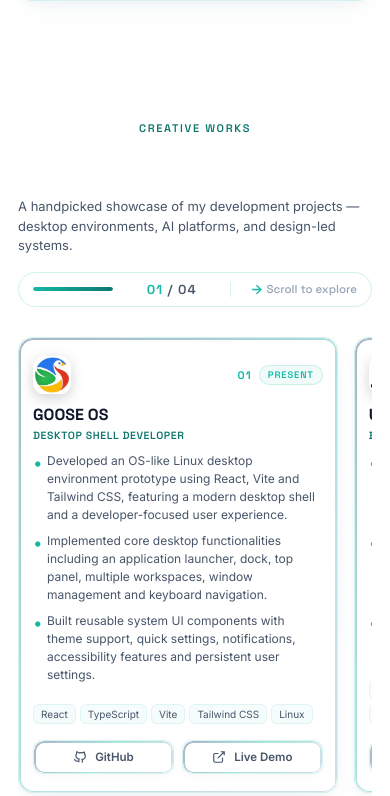
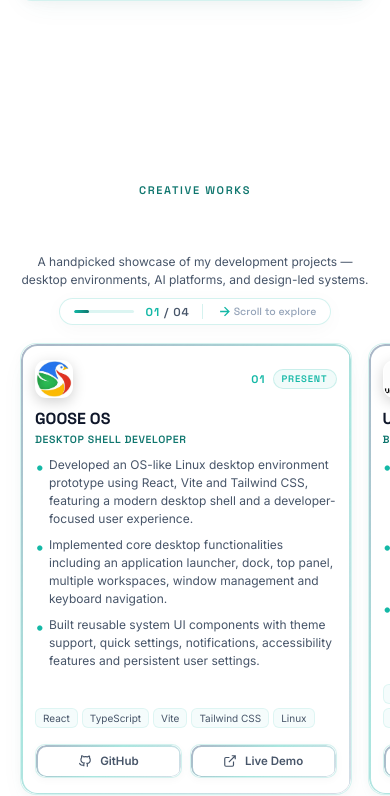
Before and after one commit to gowsik02/Gowsik.Off, a website built with Vite: page index.html in a window 390 px wide. Shown: the part 5438-6234 px from the top of the page. Built offline with nearby package versions, Linux system fonts and the light colour scheme; a web font is replaced by a local one.

Commit message:
feat: add base stylesheet and core script for portfolio application

```diff
--- a/src/main.js
+++ b/src/main.js
@@ -385,11 +385,17 @@ function initProjectsHorizontalScroll() {
 
     const mm = gsap.matchMedia();
 
-    mm.add("(min-width: 769px)", () => {
+    mm.add({
+        isDesktop: "(min-width: 769px)",
+        isMobile: "(max-width: 768px)"
+    }, (context) => {
+        const { isMobile } = context.conditions;
+
         const getScrollDistance = () => {
             const trackWidth = track.scrollWidth;
             const containerWidth = viewport ? viewport.clientWidth : window.innerWidth;
-            return Math.max(0, trackWidth - containerWidth + 40);
+            const extraPad = isMobile ? 24 : 48;
+            return Math.max(0, trackWidth - containerWidth + extraPad);
         };
 
         const horizontalTween = gsap.to(track, {
@@ -398,20 +404,27 @@ function initProjectsHorizontalScroll() {
             scrollTrigger: {
                 trigger: section,
                 start: "top top",
-                end: () => `+=${Math.max(window.innerHeight * 1.8, getScrollDistance() * 1.25)}`,
+                end: () => {
+                    const dist = getScrollDistance();
+                    return isMobile
+                        ? `+=${Math.max(window.innerHeight * 2, dist * 1.35)}`
+                        : `+=${Math.max(window.innerHeight * 1.8, dist * 1.25)}`;
+                },
                 pin: true,
-                scrub: 0.8,
+                scrub: isMobile ? 0.6 : 0.8,
                 invalidateOnRefresh: true,
                 anticipatePin: 1,
                 onUpdate: (self) => {
                     const progress = self.progress;
                     if (progressBar) {
-                        const pct = Math.min(100, Math.max(25, Math.round(25 + progress * 75)));
+                        const totalCards = cards.length;
+                        const minPct = Math.round(100 / totalCards);
+                        const pct = Math.min(100, Math.max(minPct, Math.round(minPct + progress * (100 - minPct))));
                         progressBar.style.width = `${pct}%`;
                     }
                     if (activeNum) {
                         const totalCards = cards.length;
-                        const activeIdx = Math.min(totalCards, Math.max(1, Math.floor(progress * totalCards * 0.96) + 1));
+                        const activeIdx = Math.min(totalCards, Math.max(1, Math.floor(progress * totalCards * 0.98) + 1));
                         activeNum.textContent = activeIdx < 10 ? `0${activeIdx}` : `${activeIdx}`;
                     }
                 }
@@ -423,11 +436,6 @@ function initProjectsHorizontalScroll() {
             horizontalTween.kill();
             gsap.set(track, { clearProps: "transform" });
         };
-    });
-
-    mm.add("(max-width: 768px)", () => {
-        gsap.set(track, { clearProps: "transform" });
-        if (progressBar) progressBar.style.width = "100%";
     });
 }
 
--- a/src/style.css
+++ b/src/style.css
@@ -1380,44 +1380,52 @@ button {
 
 .projects-top-bar {
     display: flex;
-    align-items: flex-end;
-    justify-content: space-between;
-    gap: 24px;
+    flex-direction: column;
+    align-items: center;
+    justify-content: center;
+    text-align: center;
+    gap: 16px;
     margin-bottom: 28px;
     width: 100%;
-    flex-wrap: wrap;
 }
 
 .projects-section-header {
     margin-bottom: 0 !important;
-    text-align: left;
+    text-align: center;
+    max-width: 720px;
+    display: flex;
+    flex-direction: column;
+    align-items: center;
+}
+
+.projects-section-header .section-title {
+    text-align: center;
+    margin: 6px 0 10px;
+}
+
+.projects-section-header .eyebrow {
+    justify-content: center;
+    display: inline-flex;
+}
+
+.projects-section-header .section-desc {
+    text-align: center;
+    margin: 0 auto;
     max-width: 620px;
 }
 
-.projects-section-header .section-title {
-    text-align: left;
-    margin: 6px 0 10px;
-}
-
-.projects-section-header .eyebrow {
-    justify-content: flex-start;
-}
-
-.projects-section-header .section-desc {
-    text-align: left;
-    margin: 0;
-}
-
 .projects-nav-hint {
-    display: flex;
-    align-items: center;
+    display: inline-flex;
+    align-items: center;
+    justify-content: center;
     gap: 16px;
-    background: rgba(255, 255, 255, 0.04);
+    background: rgba(255, 255, 255, 0.7);
     border: 1px solid var(--glass-border);
-    padding: 10px 20px;
+    padding: 8px 18px;
     border-radius: 30px;
     backdrop-filter: blur(14px);
     -webkit-backdrop-filter: blur(14px);
+    box-shadow: 0 4px 20px rgba(0, 0, 0, 0.03);
 }
 
 .projects-progress-track {
@@ -2605,48 +2613,101 @@ button {
         border-radius: 6px
     }
     #projects.projects-pinned-section {
-        min-height: auto;
-        padding: 70px 18px 50px;
-        display: block;
+        min-height: 100vh;
+        min-height: 100dvh;
+        height: 100vh;
+        height: 100dvh;
+        padding: 0;
+        display: flex;
+        align-items: center;
+        justify-content: center;
+        overflow: hidden;
+        position: relative;
     }
     .projects-pinned-inner {
-        min-height: auto;
-        padding: 0;
+        width: 100%;
+        height: 100%;
+        min-height: 100vh;
+        min-height: 100dvh;
+        padding: 60px 16px 20px;
+        display: flex;
+        flex-direction: column;
+        justify-content: center;
+        align-items: center;
+        box-sizing: border-box;
     }
     .projects-top-bar {
         flex-direction: column;
-        align-items: flex-start;
-        gap: 16px;
-        margin-bottom: 20px;
+        align-items: center;
+        text-align: center;
+        gap: 10px;
+        margin-bottom: 14px;
+        width: 100%;
     }
     .projects-section-header {
         max-width: 100%;
+        text-align: center;
+        align-items: center;
+        display: flex;
+        flex-direction: column;
+    }
+    .projects-section-header .eyebrow {
+        justify-content: center;
+        display: inline-flex;
+    }
+    .projects-section-header .section-title {
+        text-align: center;
+        margin: 4px 0 6px;
+    }
+    .projects-section-header .section-desc {
+        text-align: center;
+        max-width: 100%;
+        font-size: 12px;
+        line-height: 1.45;
+        margin: 0 auto;
     }
     .projects-nav-hint {
+        width: auto;
+        box-sizing: border-box;
+        justify-content: center;
+        padding: 5px 14px;
+        gap: 12px;
+    }
+    .projects-progress-track {
+        width: 60px;
+        height: 3.5px;
+    }
+    .projects-counter {
+        font-size: 11.5px;
+    }
+    .projects-scroll-tip {
+        font-size: 10.5px;
+        padding-left: 10px;
+    }
+    .projects-horizontal-viewport {
         width: 100%;
-        box-sizing: border-box;
-        justify-content: space-between;
-        padding: 8px 14px;
-    }
-    .projects-horizontal-viewport {
-        overflow-x: auto;
-        overflow-y: hidden;
-        -webkit-overflow-scrolling: touch;
-        padding-bottom: 15px;
-        scroll-snap-type: x mandatory;
+        overflow: visible;
+        position: relative;
+        padding: 4px 0 8px;
+        touch-action: pan-y;
     }
     .projects-list-v2 {
         display: flex;
         flex-direction: row;
+        flex-wrap: nowrap;
         gap: 16px;
         width: max-content;
+        will-change: transform;
+        padding: 0 4px;
     }
     .project-card-v2 {
-        width: 82vw;
-        max-width: 340px;
-        scroll-snap-align: start;
-        padding: 18px 14px;
-        border-radius: 14px;
+        width: 85vw;
+        max-width: 350px;
+        max-height: calc(100dvh - 205px);
+        overflow-y: auto;
+        padding: 16px 14px;
+        border-radius: 16px;
+        box-sizing: border-box;
     }
     .project-card-top {
         margin-bottom: 10px
```
